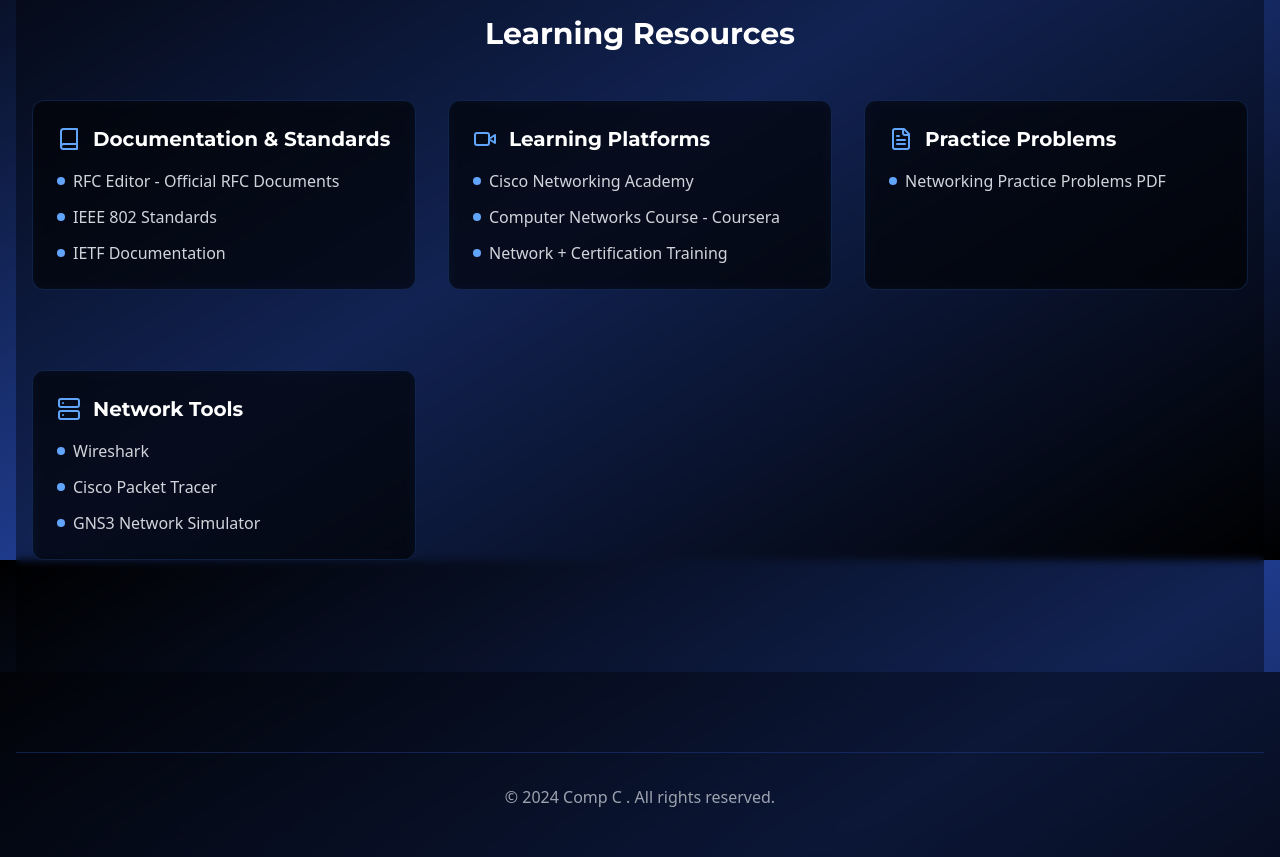
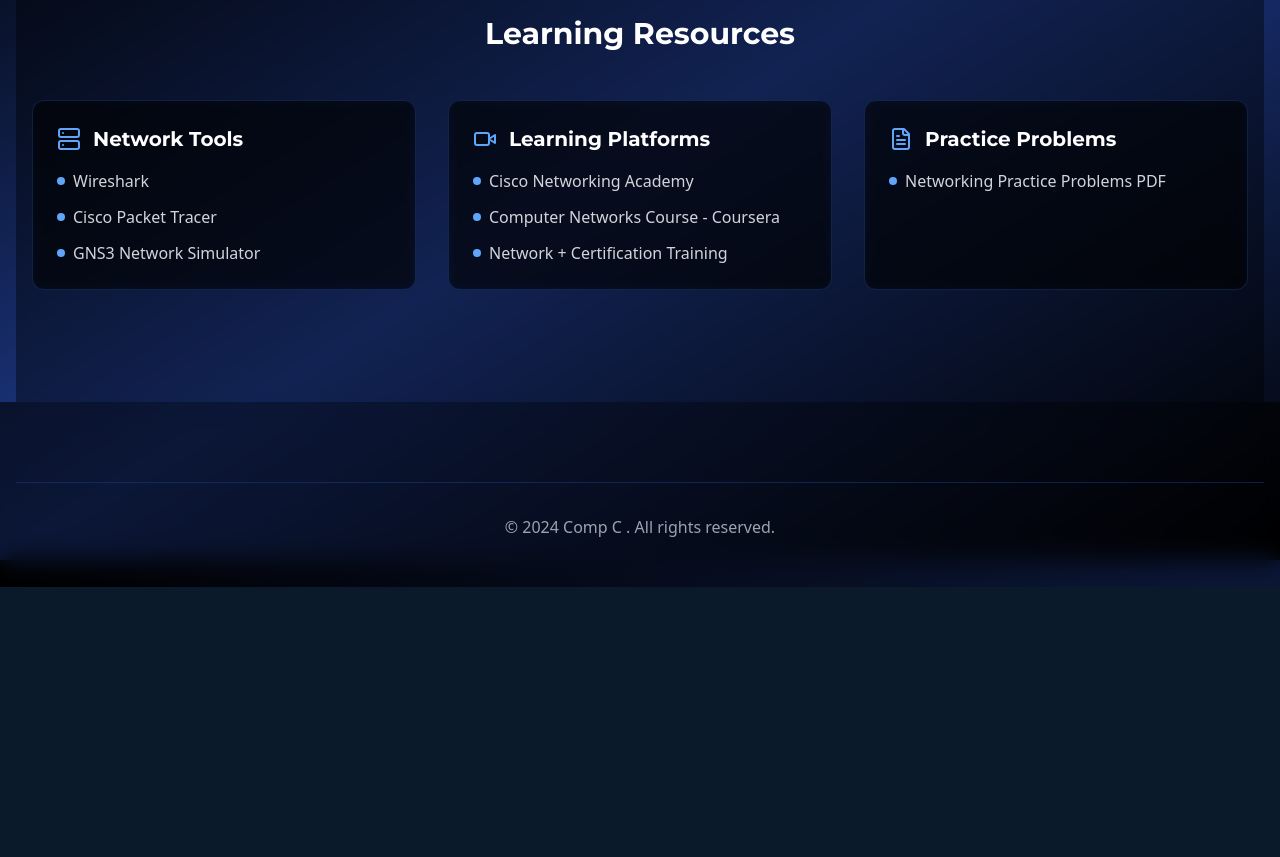
Before and after one commit to aryanyadav-dev/computer-networks, a React (Vite) app: page / in a window 1280 px wide. Shown: the part 1840-2697 px from the top of the page. After the commit the page ends 2427 px from the top, so only its background shows below. Built offline with nearby package versions, Linux system fonts and the light colour scheme.

Commit message:
Resources UI update

```diff
--- a/src/data/resources.ts
+++ b/src/data/resources.ts
@@ -1,13 +1,13 @@
-import { Book, Video, Server, FileText } from 'lucide-react';
+import { Video, Server, FileText } from 'lucide-react';
 
 export const resources = [
   {
-    title: "Documentation & Standards",
-    icon: Book,
+    title: "Network Tools",
+    icon: Server,
     links: [
-      { name: "RFC Editor - Official RFC Documents", url: "https://www.rfc-editor.org/" },
-      { name: "IEEE 802 Standards", url: "https://www.ieee802.org/" },
-      { name: "IETF Documentation", url: "https://www.ietf.org/standards/" }
+      { name: "Wireshark", url: "https://www.wireshark.org/" },
+      { name: "Cisco Packet Tracer", url: "https://www.netacad.com/courses/packet-tracer" },
+      { name: "GNS3 Network Simulator", url: "https://www.gns3.com/" }
     ]
   },
   {
@@ -25,14 +25,5 @@
     links: [
       { name: "Networking Practice Problems PDF", url: "https://drive.google.com/file/d/1DICgX2ghNCpc_9OJ-C-YhpJ_tw4W_dA2/view" }
     ]
-  },
-  {
-    title: "Network Tools",
-    icon: Server,
-    links: [
-      { name: "Wireshark", url: "https://www.wireshark.org/" },
-      { name: "Cisco Packet Tracer", url: "https://www.netacad.com/courses/packet-tracer" },
-      { name: "GNS3 Network Simulator", url: "https://www.gns3.com/" }
-    ]
   }
 ] as const;
```
